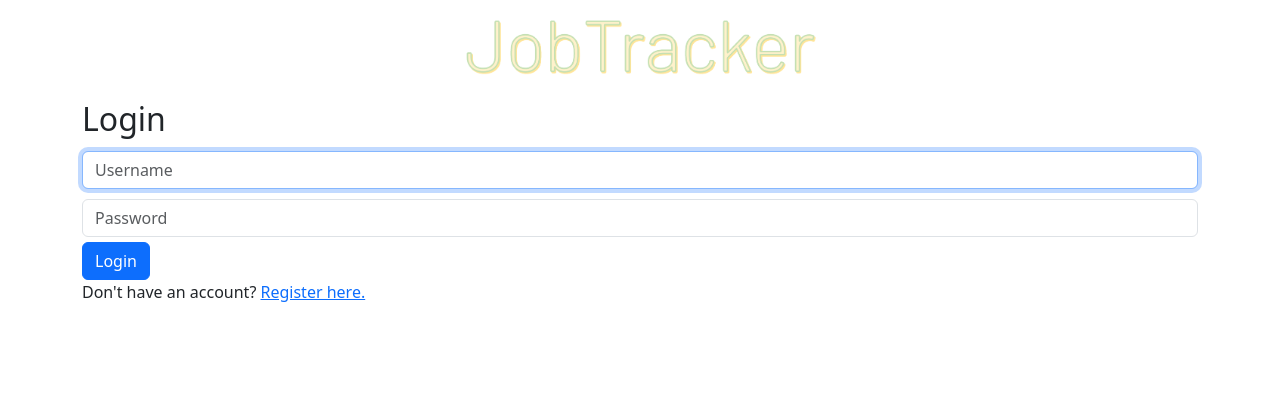
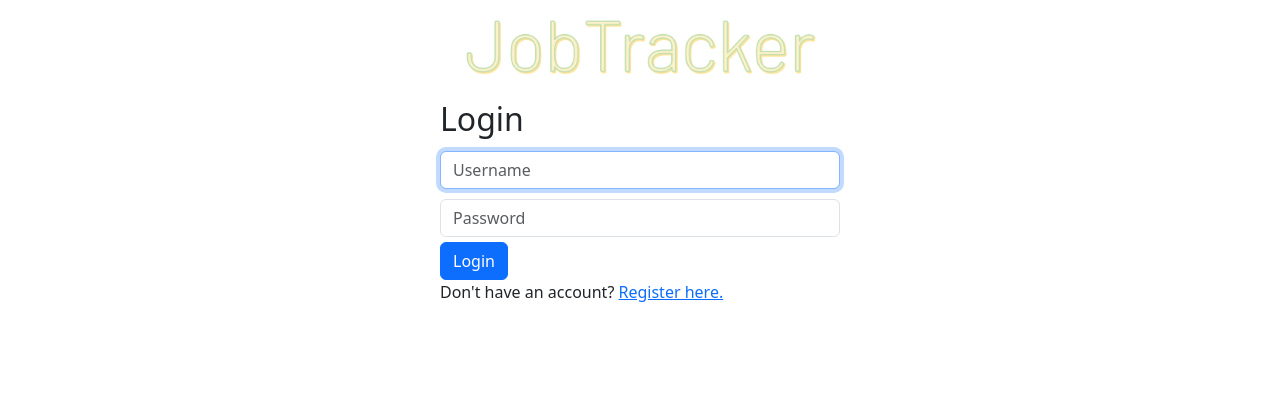
Before and after one commit to willrobinsononon/JobTracker, a Django app: template JobUI/templates/JobUI/login.html in a window 1280 px wide. Shown: the top 400 px of the page. Run offline with Django 3.2, Linux system fonts and the light colour scheme; the template is opened without the code that fills it, so the values that code supplies are empty.

Commit message:
update login screen layout

```diff
--- a/JobUI/templates/JobUI/login.html
+++ b/JobUI/templates/JobUI/login.html
@@ -1,7 +1,7 @@
 {% extends "JobUI/layout.html" %}
 
 {% block body %}
-
+    <div class = "login-container">
         <h2>Login</h2>
 
         {% if message %}
@@ -20,5 +20,6 @@
         </form>
 
         Don't have an account? <a href="{% url 'register' %}">Register here.</a>
+    </div>
 
 {% endblock %}
--- a/static/JobUI/styles.css
+++ b/static/JobUI/styles.css
@@ -207,3 +207,9 @@ input:-webkit-autofill,
 .interview-alert {
     background-color: white !important;
 }
+
+.login-container {
+    width: 40%;
+    margin: auto;
+    max-width: 400px;
+}
```
Also changed, not shown: db.sqlite3. Lines whose indentation alone changed are shown as unchanged.
